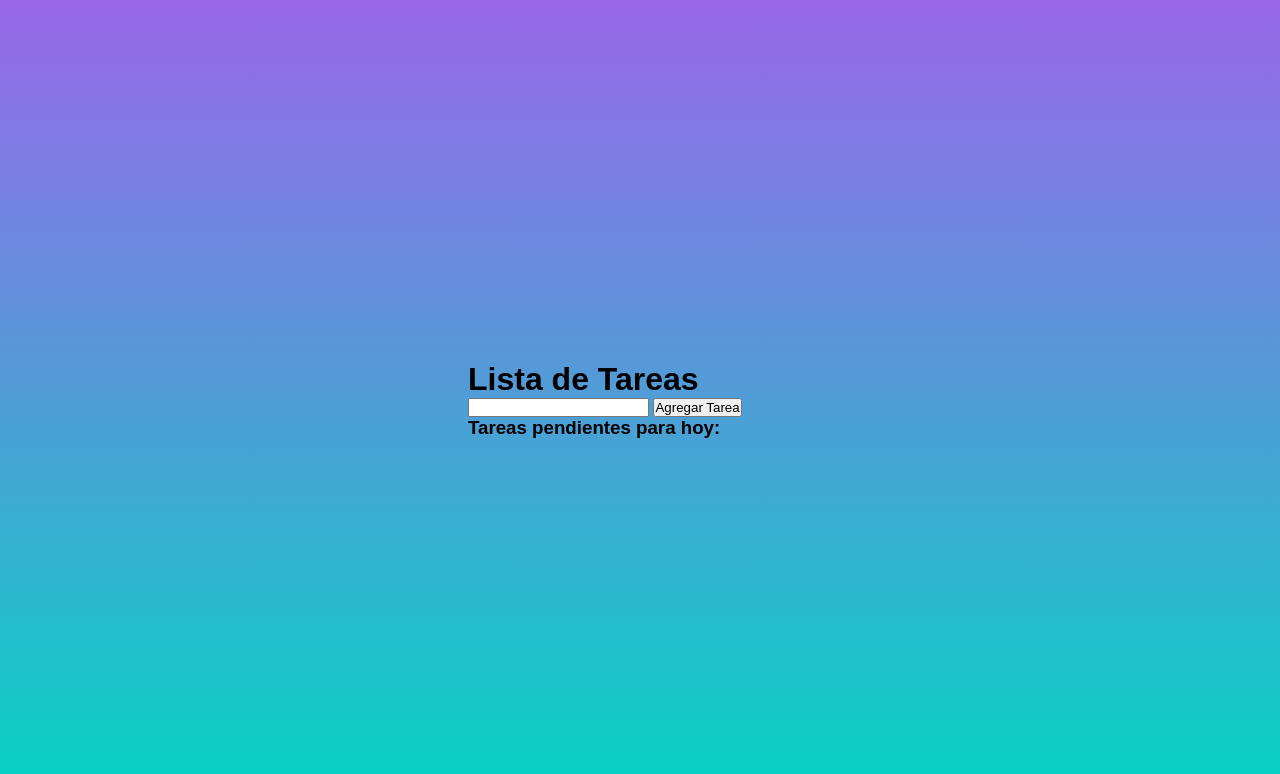
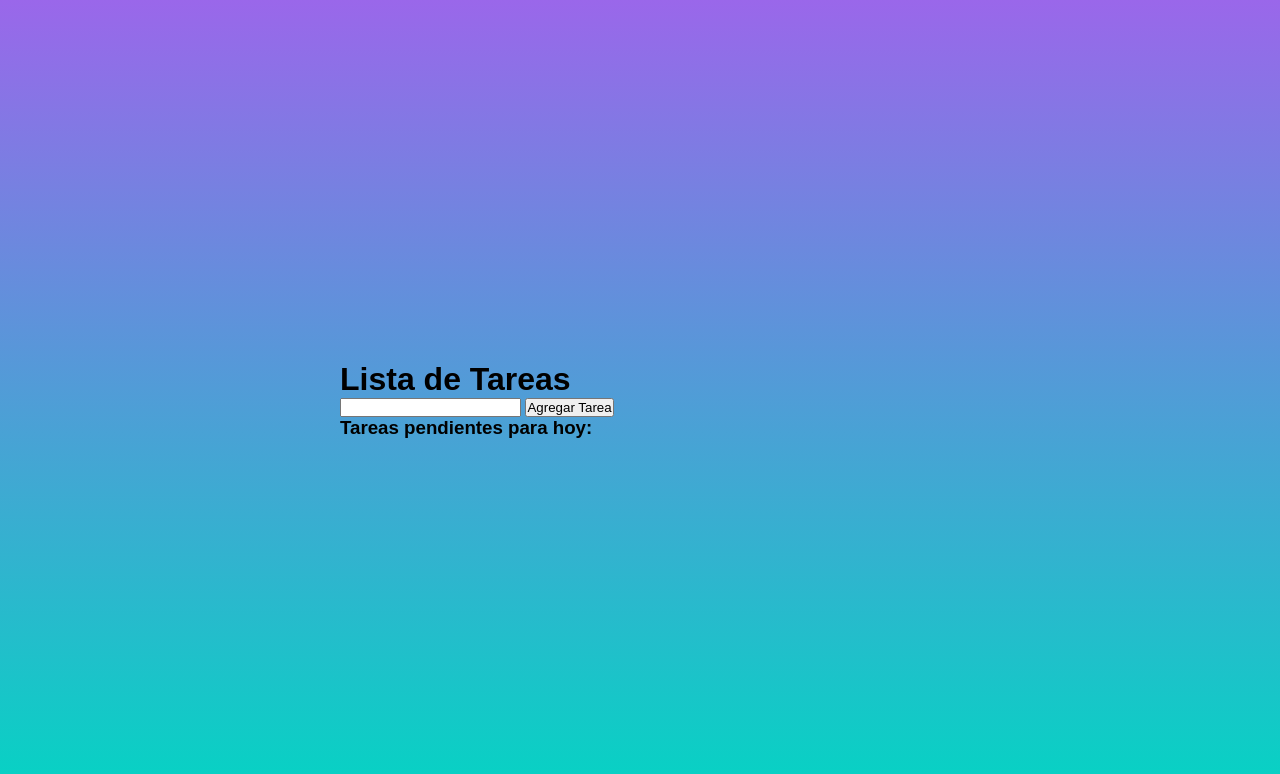
Before and after one commit to AlexandraC0DE/app-lista-tareas, a plain HTML site: page index.html in a window 1280 px wide. Drawn offline with Linux system fonts and the light colour scheme.

Commit message:
Se arregló el problema de que al presionar enter se agreguen tareas vacías

```diff
--- a/script.js
+++ b/script.js
@@ -24,6 +24,9 @@ document.addEventListener('DOMContentLoaded', function () {
 
     function agregarTarea() {
         let tarea = document.getElementById("nuevaTarea").value;
+        if (tarea === "") {
+            return;
+        }
         tareas.push(tarea);
         localStorage.setItem("tareas", JSON.stringify(tareas));
 
@@ -48,6 +51,7 @@ document.addEventListener('DOMContentLoaded', function () {
         document.getElementById("nuevaTarea").value = "";
         console.log("Tarea agregada: " + tarea);
     }
+
 
     document.getElementById("agregarBtn").addEventListener("click", agregarTarea);
 
--- a/style.css
+++ b/style.css
@@ -12,6 +12,7 @@
     --green: #2c7b90;
 
 }
+
 /* Se agregó el background para que se aplique a todo el
 contenido de la página.  */
 body {
@@ -23,8 +24,8 @@ body {
 .app {
     position: absolute;
     top: 50%;
-    left: 60%;
+    left: 50%;
     transform: translate(-50%, -50%);
-    width: 100%;
+    width: 80%;
     max-width: 600px;  /*Se agregó un máximo ancho para la app. */
 }
```
Also changed, not shown: index.html (line endings or trailing spaces).
